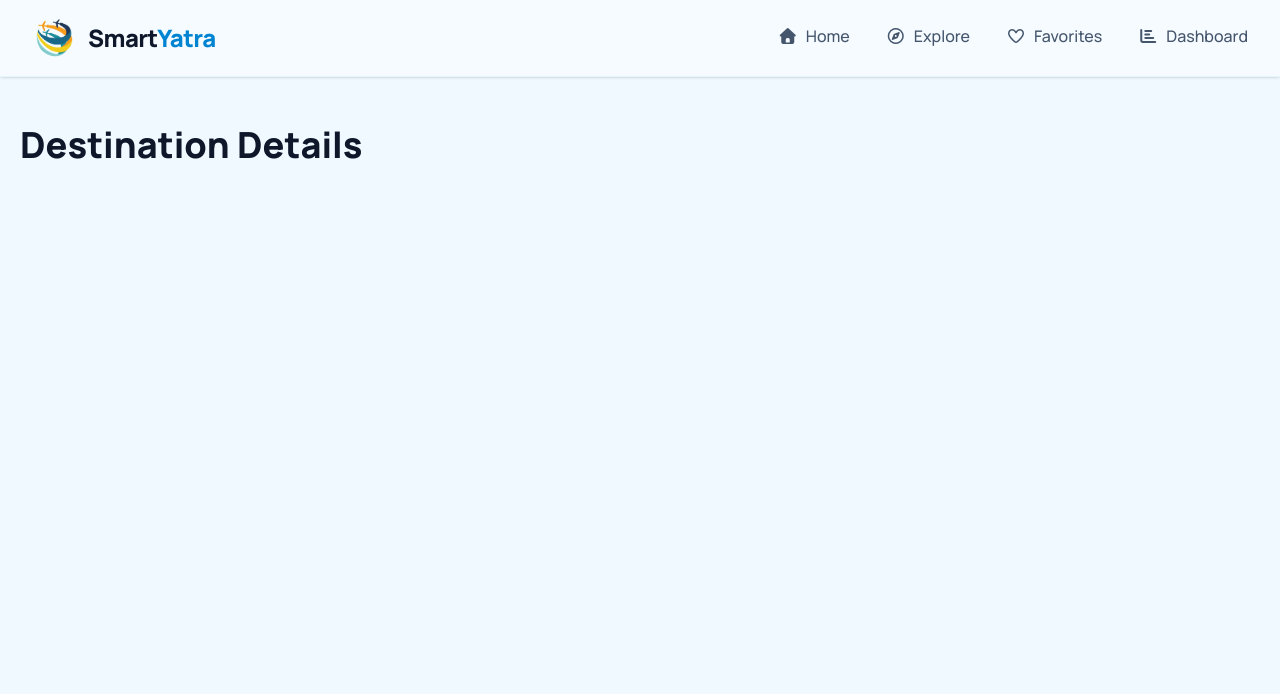
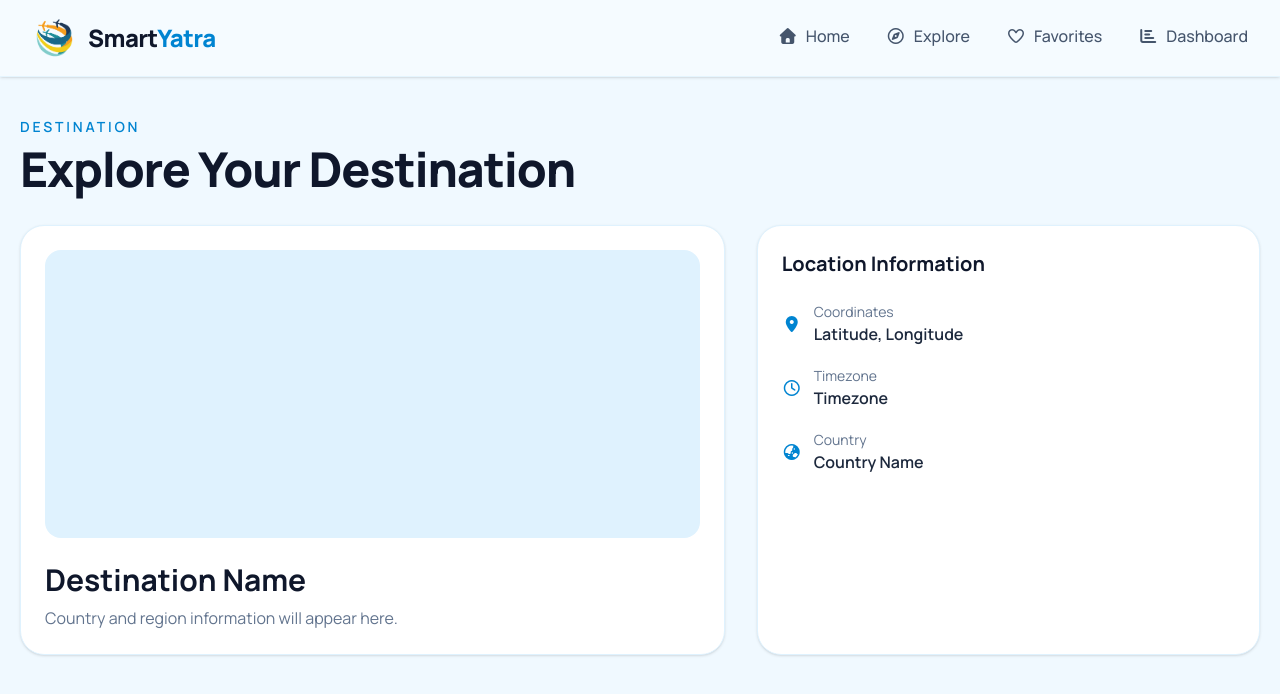
Before and after one commit to leosum1t/SmartTrip, a React (Vite) app: page /destination/1 in a window 1280 px wide. Shown: the top 694 px of the page. Built offline with nearby package versions, Linux system fonts and the light colour scheme.

Commit message:
feat: build destination details page

```diff
--- a/src/pages/DestinationDetails.jsx
+++ b/src/pages/DestinationDetails.jsx
@@ -1,8 +1,56 @@
 function DestinationDetails() {
   return (
-    <main className="min-h-screen bg-sky-50 px-5 py-12">
+    <main className="min-h-screen bg-sky-50 px-5 py-10">
       <div className="mx-auto max-w-7xl">
-        <h1 className="text-4xl font-extrabold text-slate-900">Destination Details</h1>
+
+        <div className="mb-8">
+          <p className="text-sm font-semibold uppercase tracking-[0.2em] text-sky-600">Destination</p>
+          <h1 className="mt-2 text-4xl font-extrabold tracking-tight text-slate-900 md:text-5xl">Explore Your Destination</h1>
+        </div>
+
+        <div className="grid gap-8 lg:grid-cols-[1.4fr_1fr]">
+
+          <section className="rounded-3xl border border-sky-100 bg-white p-6 shadow-sm">
+            <div className="h-72 rounded-2xl bg-sky-100"></div>
+
+            <div className="mt-6">
+              <h2 className="text-3xl font-bold text-slate-900">Destination Name</h2>
+              <p className="mt-2 text-slate-500">Country and region information will appear here.</p>
+            </div>
+          </section>
+
+          <section className="rounded-3xl border border-sky-100 bg-white p-6 shadow-sm">
+            <h2 className="text-xl font-bold text-slate-900">Location Information</h2>
+
+            <div className="mt-6 space-y-5">
+              <div className="flex items-center gap-3">
+                <i className="fa-solid fa-location-dot text-sky-600"></i>
+                <div>
+                  <p className="text-sm text-slate-500">Coordinates</p>
+                  <p className="font-semibold text-slate-800">Latitude, Longitude</p>
+                </div>
+              </div>
+
+              <div className="flex items-center gap-3">
+                <i className="fa-regular fa-clock text-sky-600"></i>
+                <div>
+                  <p className="text-sm text-slate-500">Timezone</p>
+                  <p className="font-semibold text-slate-800">Timezone</p>
+                </div>
+              </div>
+
+              <div className="flex items-center gap-3">
+                <i className="fa-solid fa-earth-asia text-sky-600"></i>
+                <div>
+                  <p className="text-sm text-slate-500">Country</p>
+                  <p className="font-semibold text-slate-800">Country Name</p>
+                </div>
+              </div>
+            </div>
+          </section>
+
+        </div>
+
       </div>
     </main>
   )
```
